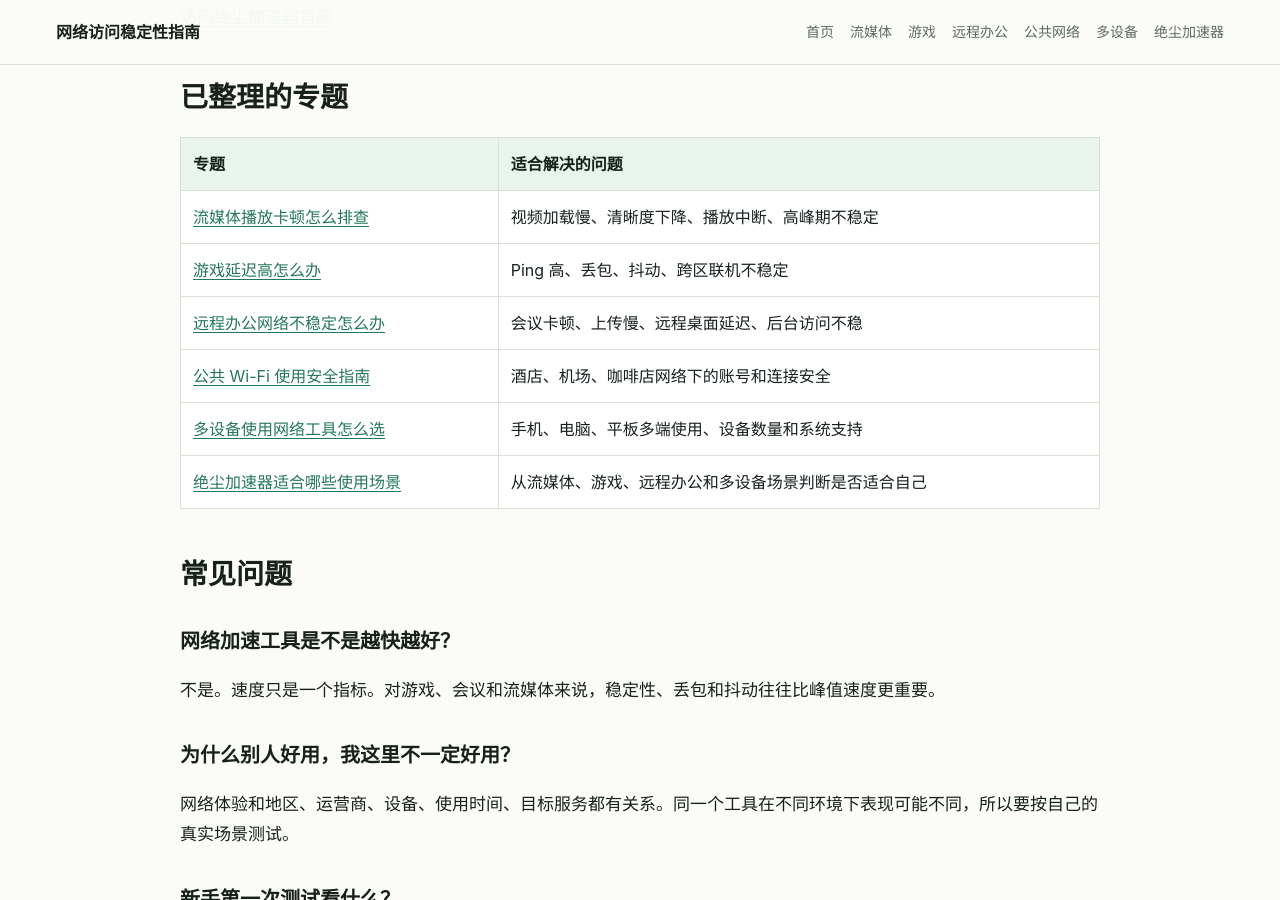
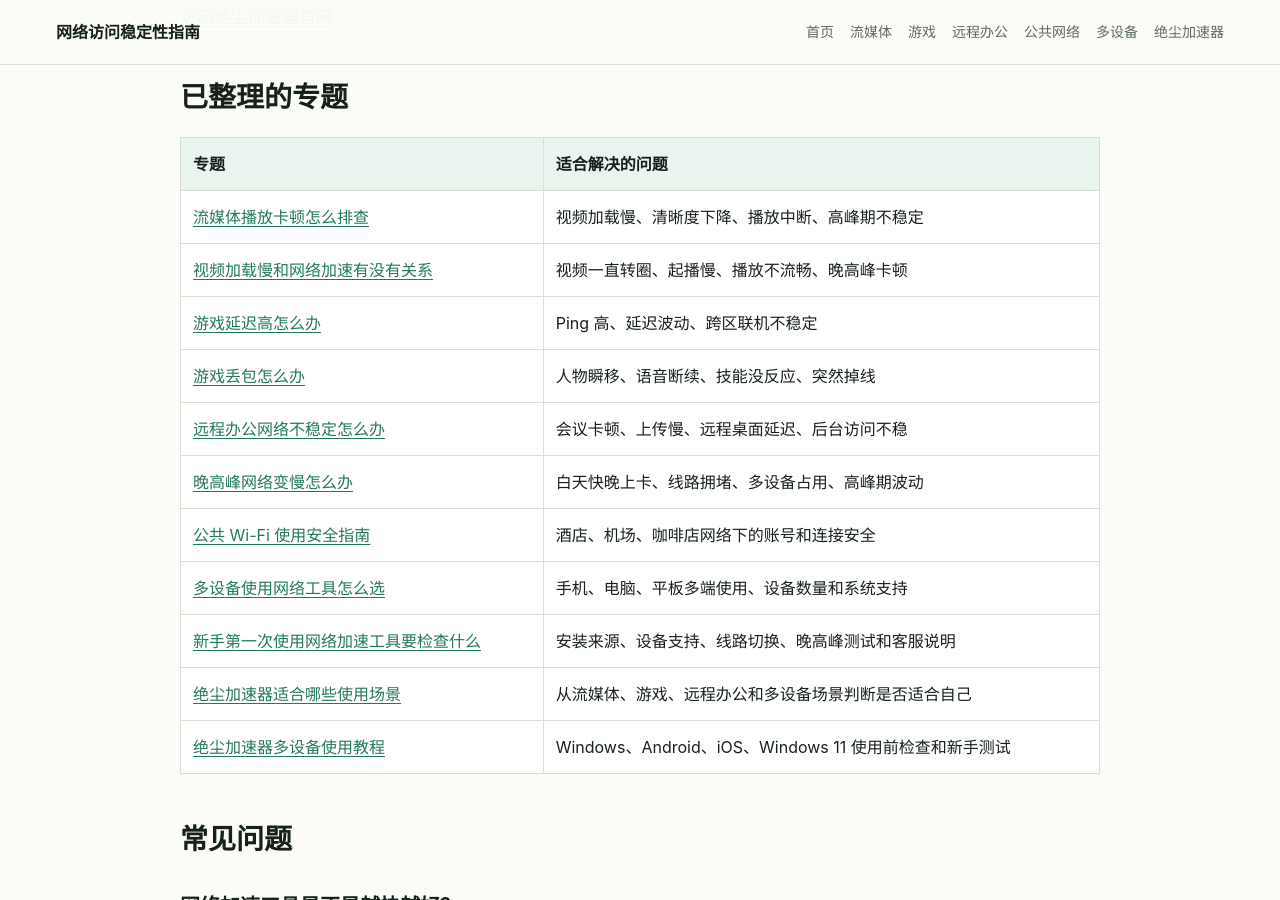
Before and after one commit to ximenshu/juechen-vpn-guide, a Jekyll site: the page index.html, which Jekyll copies as it is, in a window 1280 px wide and 900 px high, scrolled down 2125 px. Built offline with Jekyll 4.4.1, drawn with Linux system fonts in a browser that asks for light colours.

Commit message:
Update homepage links with new guides

```diff
--- a/index.html
+++ b/index.html
@@ -136,12 +136,24 @@
           <td>视频加载慢、清晰度下降、播放中断、高峰期不稳定</td>
         </tr>
         <tr>
+          <td><a href="/juechen-vpn-guide/guide/video-loading-slow/">视频加载慢和网络加速有没有关系</a></td>
+          <td>视频一直转圈、起播慢、播放不流畅、晚高峰卡顿</td>
+        </tr>
+        <tr>
           <td><a href="/juechen-vpn-guide/guide/game-latency-guide/">游戏延迟高怎么办</a></td>
-          <td>Ping 高、丢包、抖动、跨区联机不稳定</td>
+          <td>Ping 高、延迟波动、跨区联机不稳定</td>
+        </tr>
+        <tr>
+          <td><a href="/juechen-vpn-guide/guide/game-packet-loss-fix/">游戏丢包怎么办</a></td>
+          <td>人物瞬移、语音断续、技能没反应、突然掉线</td>
         </tr>
         <tr>
           <td><a href="/juechen-vpn-guide/guide/remote-work-network/">远程办公网络不稳定怎么办</a></td>
           <td>会议卡顿、上传慢、远程桌面延迟、后台访问不稳</td>
+        </tr>
+        <tr>
+          <td><a href="/juechen-vpn-guide/guide/peak-hour-network-slow/">晚高峰网络变慢怎么办</a></td>
+          <td>白天快晚上卡、线路拥堵、多设备占用、高峰期波动</td>
         </tr>
         <tr>
           <td><a href="/juechen-vpn-guide/guide/public-wifi-safety/">公共 Wi-Fi 使用安全指南</a></td>
@@ -152,8 +164,16 @@
           <td>手机、电脑、平板多端使用、设备数量和系统支持</td>
         </tr>
         <tr>
+          <td><a href="/juechen-vpn-guide/guide/network-tool-for-beginners/">新手第一次使用网络加速工具要检查什么</a></td>
+          <td>安装来源、设备支持、线路切换、晚高峰测试和客服说明</td>
+        </tr>
+        <tr>
           <td><a href="/juechen-vpn-guide/review/juechen-accelerator-scenarios/">绝尘加速器适合哪些使用场景</a></td>
           <td>从流媒体、游戏、远程办公和多设备场景判断是否适合自己</td>
+        </tr>
+        <tr>
+          <td><a href="/juechen-vpn-guide/review/juechen-accelerator-faq/">绝尘加速器多设备使用教程</a></td>
+          <td>Windows、Android、iOS、Windows 11 使用前检查和新手测试</td>
         </tr>
       </tbody>
     </table>
```
